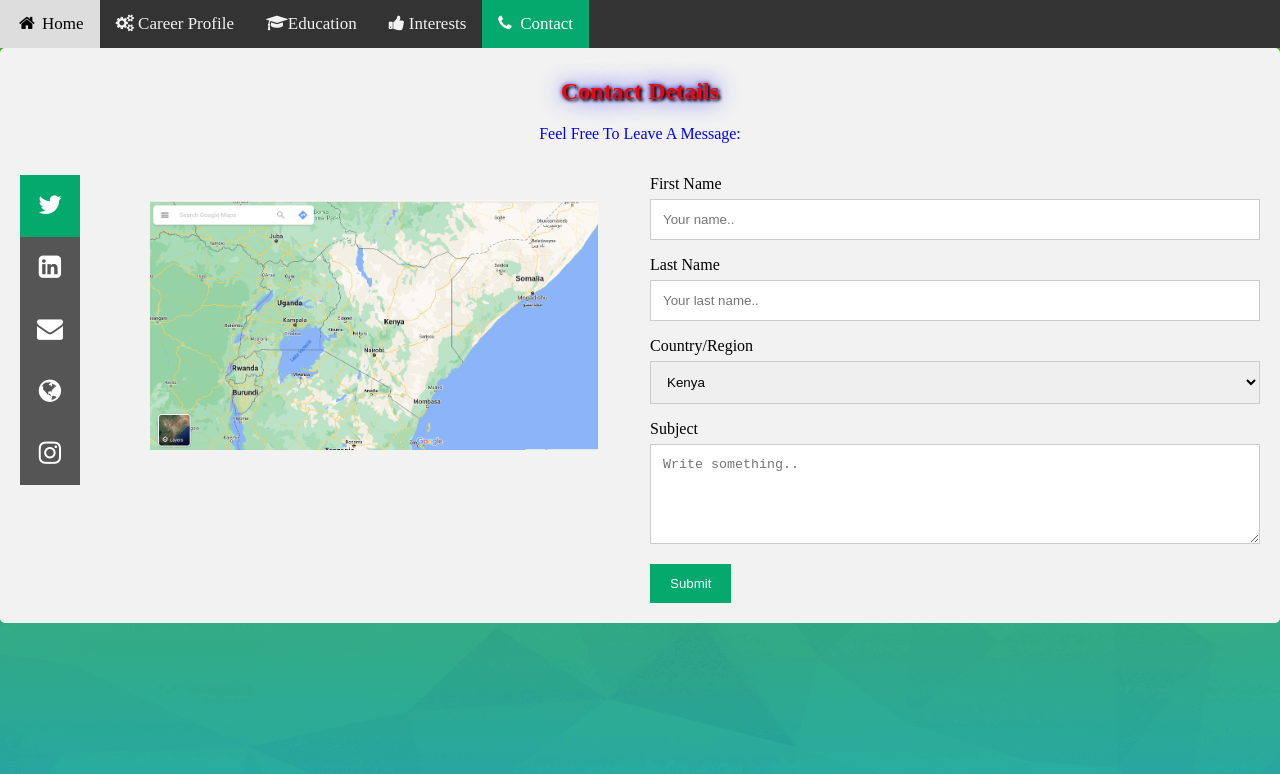
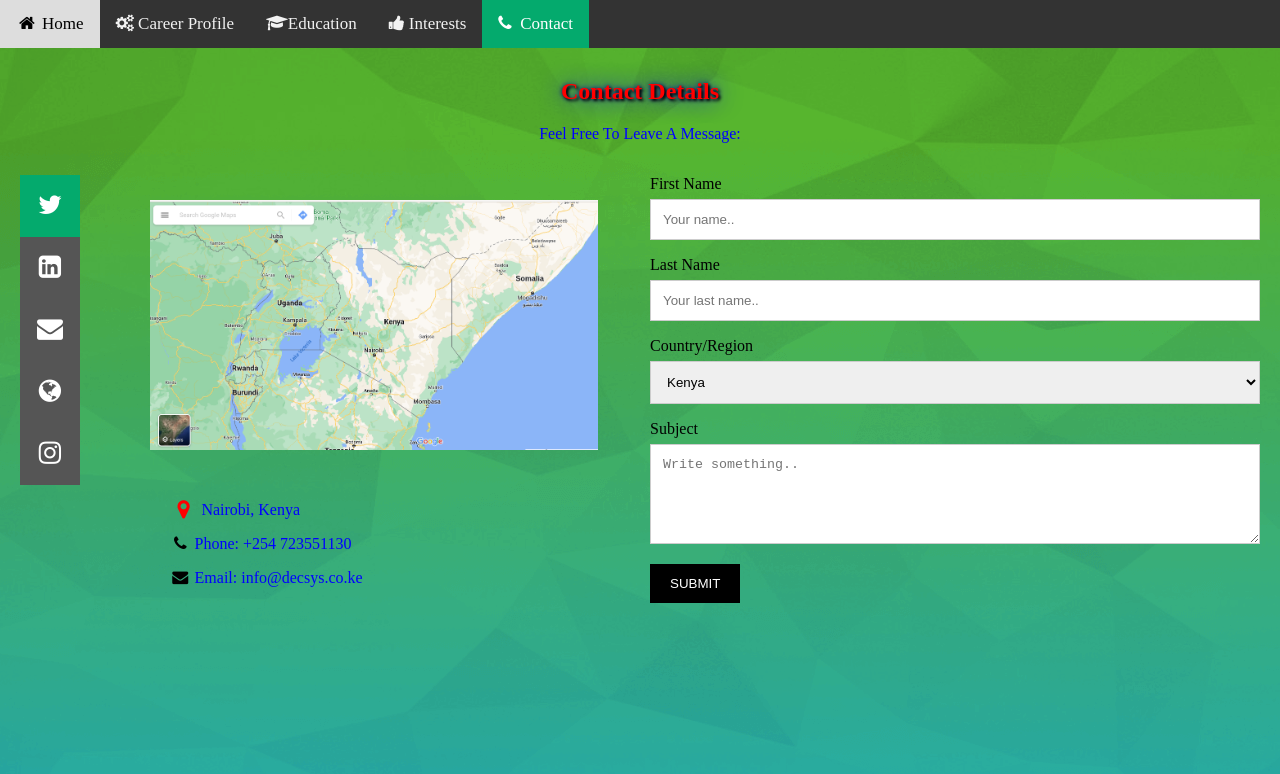
Before and after one commit to voqez/voqez.github.io, a plain HTML site: page contact.html in a window 1280 px wide. Drawn offline with Linux system fonts and the light colour scheme; a web font is replaced by a local one.

Commit message:
add contact details

```diff
--- a/contact.html
+++ b/contact.html
@@ -31,7 +31,12 @@
           <a href="#"><i class="fa fa-instagram"></i></a>
         </div>
         <img class="a" src="location.png" style="width:35%">
+        <div class="p4">
+        <p><i class="fa fa-map-marker fa-fw fa-lg" style="color:red;" ></i> Nairobi, Kenya</p>
+        <p><i class="fa fa-phone fa-fw" style="color:black;"></i> Phone: +254 723551130</p>
+        <p><i class="fa fa-envelope fa-fw" style="color:black;"> </i> Email: info@decsys.co.ke</p>
       </div>
+    </div>
       <div class="column">
         <form action="/action_page.php">
           <label for="fname">First Name</label>
@@ -52,7 +57,7 @@
           </select>
           <label for="subject">Subject</label>
           <textarea id="subject" name="subject" placeholder="Write something.." style="height:100px"></textarea>
-          <input type="submit" value="Submit">
+          <input type="submit" value="SUBMIT">
         </form>
       </div>
     </div>
--- a/style.css
+++ b/style.css
@@ -16,8 +16,13 @@ p {
   text-align:center;
     text-indent: 0pt;
     text-shadow: 2px 2px 3px black, 0 0 25px blue, 0 0 5px darkblue;
-    font-size: 30px;
+    font-size: 20px;
 }
+.p4 {
+  color: blue;
+  text-align: left;
+  padding: 0px 0px 0px 150px;
+  }
 h1 {
     color: red;
     text-align:center;
@@ -106,7 +111,7 @@ img {
   background-color: #04AA6D;
 }
 hr {
-  width: 50%;
+  width: 20%;
 }
 * {
   box-sizing: border-box;
@@ -127,7 +132,7 @@ input[type=text], select, textarea {
 }
 
 input[type=submit] {
-  background-color: #04AA6D;
+  background-color: black;
   color: white;
   padding: 12px 20px;
   border: none;
@@ -135,13 +140,13 @@ input[type=submit] {
 }
 
 input[type=submit]:hover {
-  background-color: #45a049;
+  background-color: red;
 }
 
 /* Style the container/contact section */
 .container {
   border-radius: 5px;
-  background-color: #f2f2f2;
+  background-color:none;
   padding: 10px;
 }
 
```
Also changed, not shown: index.html (+7 -4 lines).
